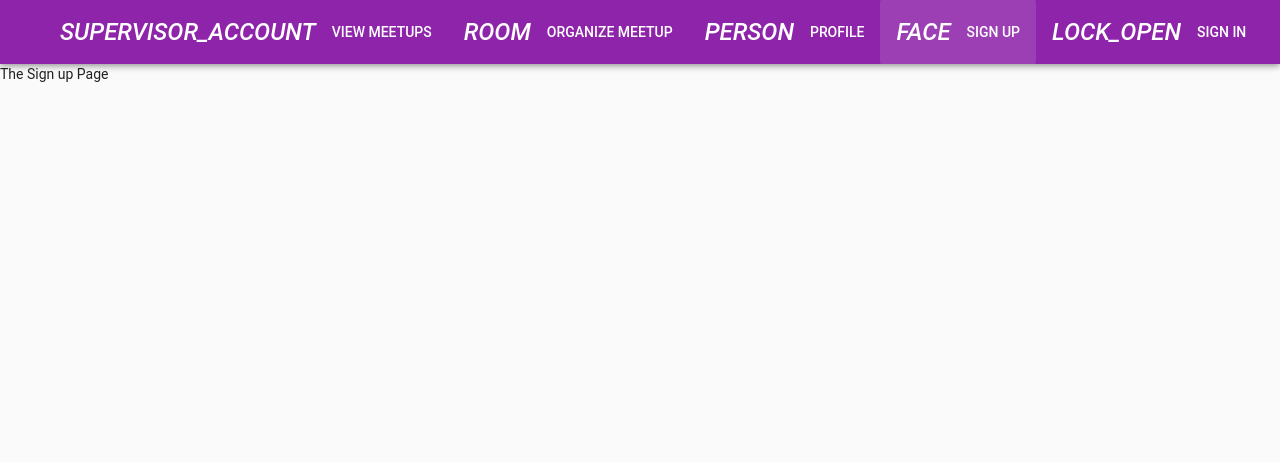
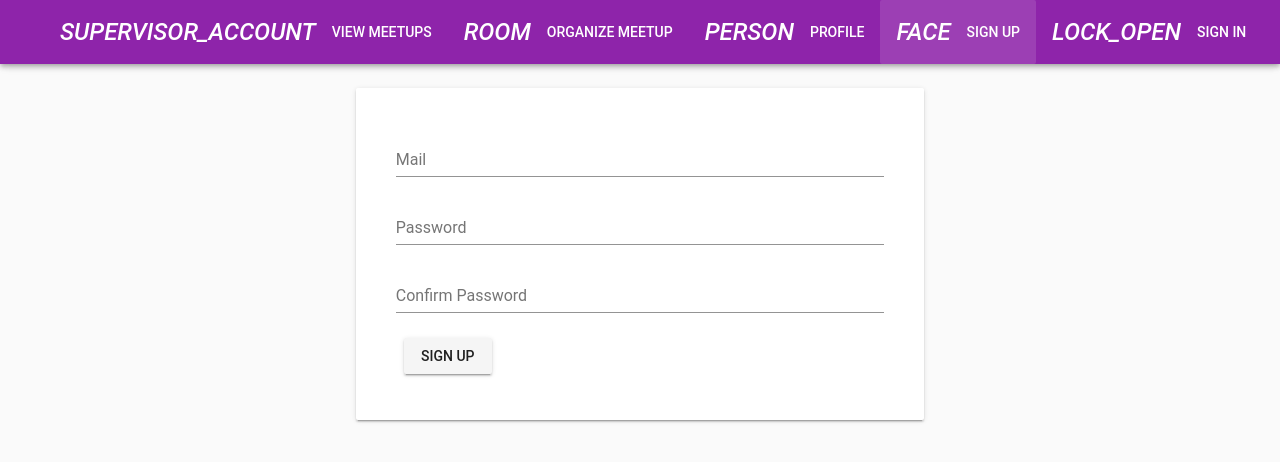
Before and after one commit to avtomato/yt-devmeetup-vue-firebase, a Vue app: page /signup in a window 1280 px wide. Shown: the top 462 px of the page. Built offline with nearby package versions, Linux system fonts and the light colour scheme; the HTML template or start-up script is replaced by a standard one.

Commit message:
A Signup View & Form

```diff
--- a/package.json
+++ b/package.json
@@ -11,6 +11,7 @@
     "build": "node build/build.js"
   },
   "dependencies": {
+    "firebase": "^5.0.2",
     "vue": "^2.5.2",
     "vue-router": "^3.0.1",
     "vuetify": "^1.0.0",
--- a/src/components/User/Signup.vue
+++ b/src/components/User/Signup.vue
@@ -1,12 +1,82 @@
 <template>
-  <div>
-    <p>The Sign up Page</p>
-  </div>
+  <v-container>
+    <v-layout row>
+      <v-flex xs12 sm6 offset-sm3>
+        <v-card>
+          <v-card-text>
+            <v-container>
+              <form>
+                <v-layout row>
+                  <v-flex xs12>
+                    <v-text-field
+                      name="email"
+                      label="Mail"
+                      id="email"
+                      v-model="email"
+                      type="email"
+                      required>
+                    </v-text-field>
+                  </v-flex>
+                </v-layout>
+                <v-layout row>
+                  <v-flex xs12>
+                    <v-text-field
+                      name="password"
+                      label="Password"
+                      id="password"
+                      v-model="password"
+                      type="password"
+                      required>
+                    </v-text-field>
+                  </v-flex>
+                </v-layout>
+                <v-layout row>
+                  <v-flex xs12>
+                    <v-text-field
+                      name="confirmPassword"
+                      label="Confirm Password"
+                      id="confirmPassword"
+                      v-model="confirmPassword"
+                      type="password"
+                      :rules="[comparePassword]">
+                    </v-text-field>
+                  </v-flex>
+                </v-layout>
+                <v-layout row>
+                  <v-flex xs12>
+                    <v-btn type="submit">Sign up</v-btn>
+                  </v-flex>
+                </v-layout>
+              </form>
+            </v-container>
+          </v-card-text>
+        </v-card>
+      </v-flex>
+    </v-layout>
+  </v-container>
 </template>
 
 <script>
 export default {
-  name: 'Signup'
+  name: 'Signup',
+  data () {
+    return {
+      email: '',
+      password: '',
+      confirmPassword: ''
+    }
+  },
+  computed: {
+    comparePassword () {
+      return this.password !== this.confirmPassword ? 'Passwords do not match' : true
+    }
+  },
+  methods: {
+    onSignup () {
+      // Vuex
+      console.log({email: this.email, password: this.password, confirmPassword: this.confirmPassword})
+    }
+  }
 }
 </script>
 
--- a/src/main.js
+++ b/src/main.js
@@ -5,6 +5,7 @@ import Vuetify from 'vuetify'
 import 'vuetify/dist/vuetify.min.css'
 import { store } from './store'
 import DateFilter from './filters/date'
+import * as firebase from 'firebase'
 
 Vue.use(Vuetify)
 Vue.config.productionTip = false
@@ -16,5 +17,15 @@ new Vue({
   el: '#app',
   router,
   store,
-  render: h => h(App)
+  render: h => h(App),
+  created () {
+    firebase.initializeApp({
+      apiKey: 'AIzaSyAe02PzVRiyII0Qnu87_sKfN8E2c8bc58k',
+      authDomain: 'devmeetup-vue-30509.firebaseapp.com',
+      databaseURL: 'https://devmeetup-vue-30509.firebaseio.com',
+      projectId: 'devmeetup-vue-30509',
+      storageBucket: 'devmeetup-vue-30509.appspot.com',
+      messagingSenderId: '189808114025'
+    })
+  }
 })
```
Also changed, not shown: src/components/Meetup/CreateMeetup.vue (indentation only), 1 other file (tests, documents, lock files or other folders).
